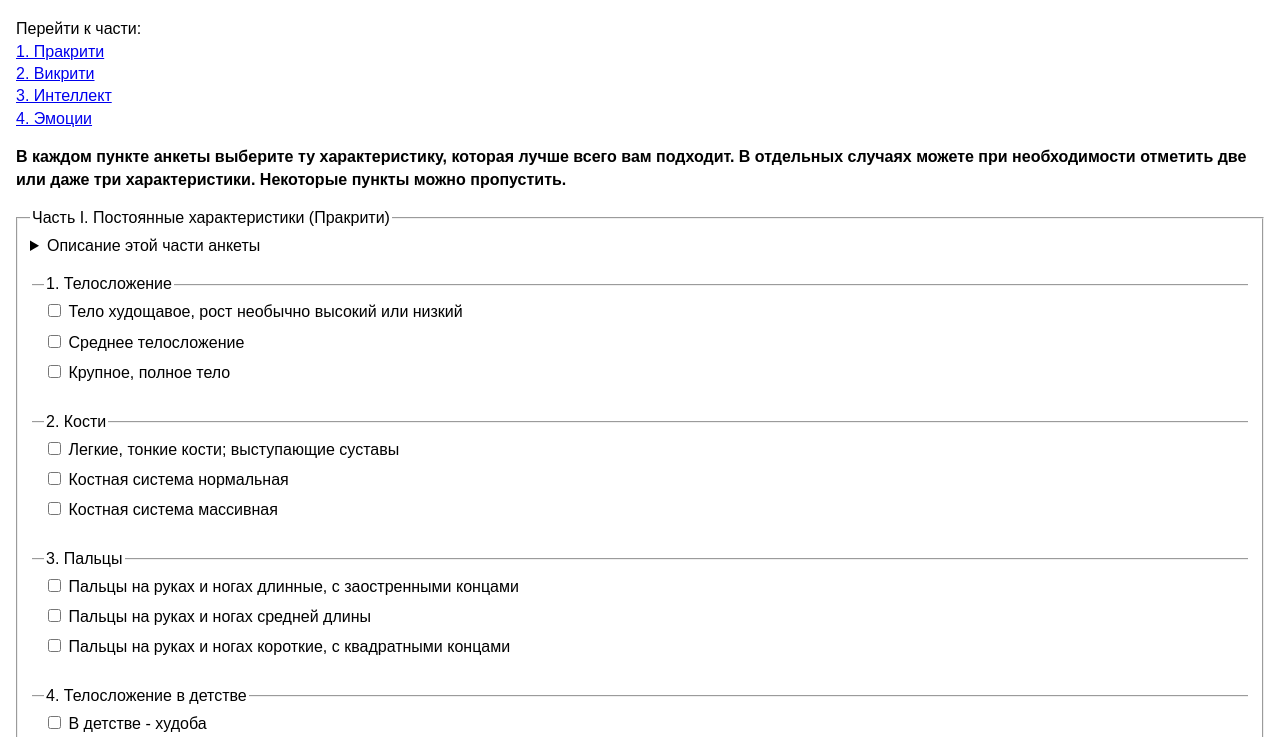
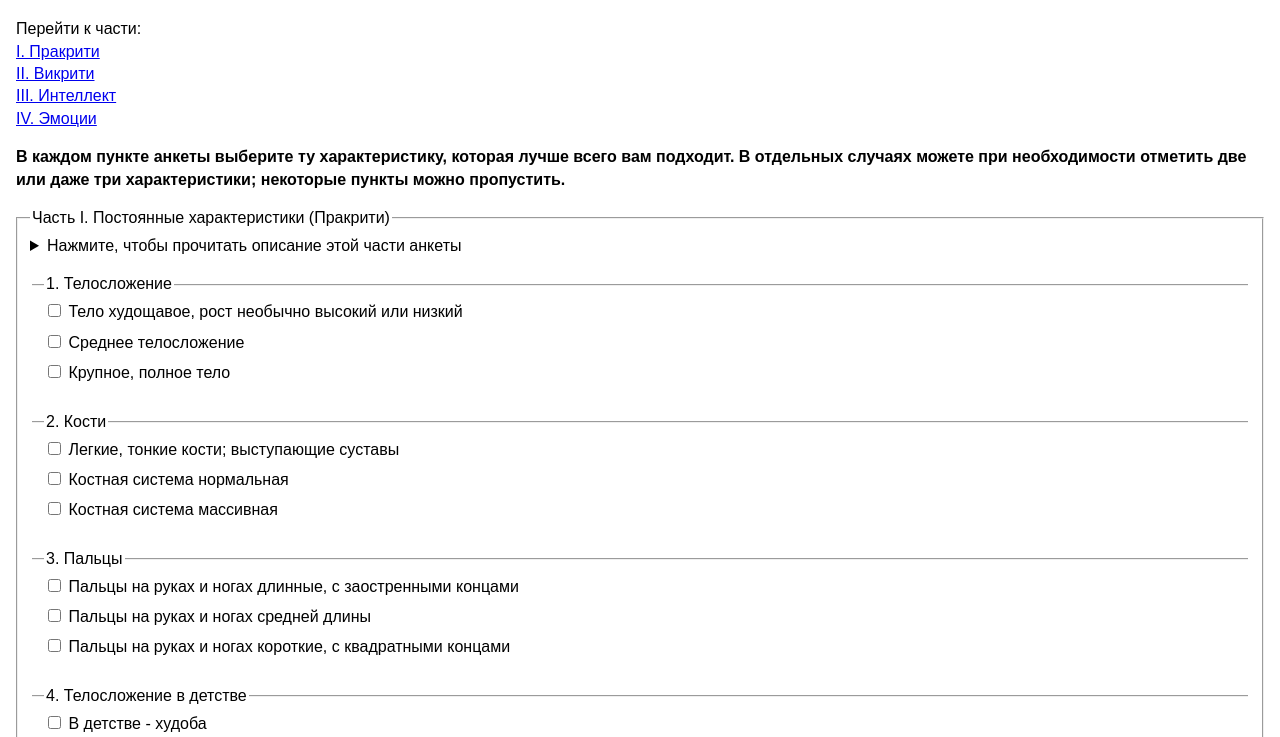
Before and after one commit to kuzmich/constitution-test, a plain HTML site: page constitution-test.html in a window 1280 px wide. Shown: the part 63-800 px from the top of the page. Drawn offline with Linux system fonts and the light colour scheme.

Commit message:
Стилистические правки

```diff
--- a/constitution-test.html
+++ b/constitution-test.html
@@ -15,27 +15,27 @@
   <nav>
     Перейти к части:
     <ul>
-      <li><a href="#prakriti">1. Пракрити</a></li>
-      <li><a href="#vikriti">2. Викрити</a></li>
-      <li><a href="#intelligence">3. Интеллект</a></li>
-      <li><a href="#emotions">4. Эмоции</a></li>
+      <li><a href="#prakriti">I. Пракрити</a></li>
+      <li><a href="#vikriti">II. Викрити</a></li>
+      <li><a href="#intelligence">III. Интеллект</a></li>
+      <li><a href="#emotions">IV. Эмоции</a></li>
     </ul>
   </nav>
   <p>
     <strong>
       В каждом пункте анкеты выберите ту характеристику, которая лучше всего вам подходит.
-      В отдельных случаях можете при необходимости отметить две или даже три характеристики.
-      Некоторые пункты можно пропустить.
+      В отдельных случаях можете при необходимости отметить две или даже три характеристики;
+      некоторые пункты можно пропустить.
     </strong>
   </p>
   <form action="" method="post">
     <fieldset id="prakriti">
       <legend>Часть I. Постоянные характеристики (Пракрити)</legend>
       <details>
-        <summary>Описание этой части анкеты</summary>
+        <summary>Нажмите, чтобы прочитать описание этой части анкеты</summary>
         <p>
           Характеристики, которые включены в эту часть анкеты, описывают ваш врожденный тип
-          метаболизма - "пракрити". Это понятие включает в себя и ваше телосложение, и то, как вы
+          метаболизма. Это понятие включает в себя и ваше телосложение, и то, как вы
           воспринимаете окружающий мир.
         </p>
         <p>
@@ -44,7 +44,7 @@
           здоровье и иммунитет.
         </p>
         <p>
-          Ответив на вопросы, вы выясните, к какому именно из десяти типов дош вы относитесь. Эта
+          Ответив на вопросы, вы выясните, к какому именно из десяти типов соотношений дош вы относитесь. Эта
           изначальная пропорция дош — основа вашего здоровья.
         </p>
       </details>
@@ -53,8 +53,7 @@
           <fieldset>
             <legend>1. Телосложение</legend>
             <ul>
-              <li><label><input type="checkbox" name="pr-q1-vata"> Тело худощавое, рост необычно высокий или
-                  низкий</label></li>
+              <li><label><input type="checkbox" name="pr-q1-vata"> Тело худощавое, рост необычно высокий или низкий</label></li>
               <li><label><input type="checkbox" name="pr-q1-pitta"> Среднее телосложение</label></li>
               <li><label><input type="checkbox" name="pr-q1-kapha"> Крупное, полное тело</label></li>
             </ul>
@@ -64,8 +63,7 @@
           <fieldset>
             <legend>2. Кости</legend>
             <ul>
-              <li><label><input type="checkbox" name="pr-q2-vata"> Легкие, тонкие кости; выступающие суставы</label>
-              </li>
+              <li><label><input type="checkbox" name="pr-q2-vata"> Легкие, тонкие кости; выступающие суставы</label></li>
               <li><label><input type="checkbox" name="pr-q2-pitta"> Костная система нормальная</label></li>
               <li><label><input type="checkbox" name="pr-q2-kapha"> Костная система массивная</label></li>
             </ul>
@@ -75,8 +73,7 @@
           <fieldset>
             <legend>3. Пальцы</legend>
             <ul>
-              <li><label><input type="checkbox" name="pr-q3-vata"> Пальцы на руках и ногах длинные, с заостренными
-                  концами</label></li>
+              <li><label><input type="checkbox" name="pr-q3-vata"> Пальцы на руках и ногах длинные, с заостренными концами</label></li>
               <li><label><input type="checkbox" name="pr-q3-pitta"> Пальцы на руках и ногах средней длины</label></li>
               <li><label><input type="checkbox" name="pr-q3-kapha"> Пальцы на руках и ногах короткие, с квадратными
                   концами</label></li>
@@ -135,8 +132,7 @@
             <legend>8. Лоб</legend>
             <ul>
               <li><label><input type="checkbox" name="pr-q8-vata"> Узкий лоб</label></li>
-              <li><label><input type="checkbox" name="pr-q8-pitta"> Лоб средней ширины, с морщинами и складками</label>
-              </li>
+              <li><label><input type="checkbox" name="pr-q8-pitta"> Лоб средней ширины, с морщинами и складками</label></li>
               <li><label><input type="checkbox" name="pr-q8-kapha"> Широкий лоб</label></li>
             </ul>
           </fieldset>
@@ -202,10 +198,9 @@
     <fieldset id="vikriti">
       <legend>Часть II. Переменные характеристики (Викрити)</legend>
       <details>
-        <summary>Описание этой части анкеты</summary>
+        <summary>Нажмите, чтобы прочитать описание этой части анкеты</summary>
         <p>
-          Характеристики, включенные в эту часть анкеты, описывают соотношение дош в вашем организме на настоящий момент
-          - Викрити.
+          Характеристики, включенные в эту часть анкеты, описывают соотношение дош в вашем организме на настоящий момент.
           Ответьте на вопросы и сопоставьте результаты со своей изначальной пропорцией дош, которую вы определили с
           помощью части I.
         </p>
@@ -251,7 +246,7 @@
                   предплечье, толщина кожи составит около 0,5 см),
                   легко трескается. Склонность к образованию мозолей</label></li>
               <li><label><input type="checkbox" name="vik-q3-pitta"> Кожа жирная; склонность к образованию прыщей и
-                  сыпи. Толщина 0,5—1 см</label></li>
+                  сыпи. Толщина 0,5-1 см</label></li>
               <li><label><input type="checkbox" name="vik-q3-kapha"> Кожа толстая (толщина 2 см и более), хорошо
                   увлажняется</label></li>
             </ul>
@@ -262,8 +257,7 @@
             <legend>4. Губы</legend>
             <ul>
               <li><label><input type="checkbox" name="vik-q4-vata"> Часто появляются трещины на губах</label></li>
-              <li><label><input type="checkbox" name="vik-q4-pitta"> Губы темно-красные, часто - герпес, волдыри на
-                  губах</label></li>
+              <li><label><input type="checkbox" name="vik-q4-pitta"> Губы темно-красные, часто - герпес, волдыри на губах</label></li>
               <li><label><input type="checkbox" name="vik-q4-kapha"> Губы полные, влажные</label></li>
             </ul>
           </fieldset>
@@ -325,7 +319,7 @@
                   запоры</label></li>
               <li><label><input type="checkbox" name="vik-q9-pitta"> Стул обильный, более двух раз в день; возможны
                   поносы</label></li>
-              <li><label><input type="checkbox" name="vik-q9-kapha"> Стул обильный, один раз вдень; возможны слизистые
+              <li><label><input type="checkbox" name="vik-q9-kapha"> Стул обильный, один раз в день; возможны слизистые
                   выделения, зуд</label></li>
             </ul>
           </fieldset>
@@ -387,8 +381,7 @@
             <legend>14. Десны</legend>
             <ul>
               <li><label><input type="checkbox" name="vik-q14-vata"> Слабые десны</label></li>
-              <li><label><input type="checkbox" name="vik-q14-pitta"> Склонность к воспалению и кровоточивости
-                  десен</label></li>
+              <li><label><input type="checkbox" name="vik-q14-pitta"> Склонность к воспалению и кровоточивости десен</label></li>
               <li><label><input type="checkbox" name="vik-q14-kapha"> Десны крепкие</label></li>
             </ul>
           </fieldset>
@@ -398,9 +391,9 @@
     </fieldset>
 
     <fieldset id="intelligence">
-      <legend>Часть 3. Интеллект</legend>
+      <legend>Часть III. Интеллект</legend>
       <details>
-        <summary>Описание этой части анкеты</summary>
+        <summary>Нажмите, чтобы прочитать описание этой части анкеты</summary>
         <p>В интеллектуальном плане каждому типу метаболизма присущи свои сильные и слабые стороны. Люди Вата-типа
           мыслят творчески, но слишком часто меняют убеждения. У представителей Питта-типа хорошая память и
           организаторские способности, но в своем стремлении к цели они нередко принимают поспешные решения и склонны
@@ -469,8 +462,7 @@
             <ul>
               <li><label><input type="checkbox" name="int-q5-vata"> Творческое мышление</label></li>
               <li><label><input type="checkbox" name="int-q5-pitta"> Организованное мышление</label></li>
-              <li><label><input type="checkbox" name="int-q5-kapha"> Предпочитаете следовать чужим идеям и
-                  планам</label></li>
+              <li><label><input type="checkbox" name="int-q5-kapha"> Предпочитаете следовать чужим идеям и планам</label></li>
             </ul>
           </fieldset>
         </li>
@@ -491,8 +483,7 @@
           <fieldset>
             <legend>7. Дружба</legend>
             <ul>
-              <li><label><input type="checkbox" name="int-q7-vata"> У вас много знакомых, но мало близких друзей</label>
-              </li>
+              <li><label><input type="checkbox" name="int-q7-vata"> У вас много знакомых, но мало близких друзей</label></li>
               <li><label><input type="checkbox" name="int-q7-pitta"> Вы очень переборчивы (требовательны, разборчивы,
                   привередливы), нелегко можете и установить теплые дружеские отношения, и завести врага</label></li>
               <li><label><input type="checkbox" name="int-q7-kapha"> У вас много друзей, и вы храните им
@@ -520,7 +511,7 @@
     <fieldset id="emotions">
       <legend>Часть IV. Эмоции</legend>
       <details>
-        <summary>Описание этой части анкеты</summary>
+        <summary>Нажмите, чтобы прочитать описание этой части анкеты</summary>
         <p>
           В эмоциональных характеристиках каждого типа имеются как положительные, так и отрицательные черты. Люди
           Вата-типа легко поддаются тревоге и страху, но зато они незлопамятны и не могут долго лелеять обиды. Люди
@@ -631,8 +622,10 @@
             <legend>10. </legend>
             <ul>
               <li><label><input type="checkbox" name="em-q10-vata"> Ваши настроения, чувства и эмоции легко меняются</label></li>
-              <li><label><input type="checkbox" name="em-q10-pitta"> Вы агрессивны в своих убеждениях и чувствах, высказываете свое мнение даже тогда, когда вас об этом не просят</label></li>
-              <li><label><input type="checkbox" name="em-q10-kapha"> В трудных ситуациях вы стараетесь не высказывать свое мнение</label></li>
+              <li><label><input type="checkbox" name="em-q10-pitta"> Вы агрессивны в своих убеждениях и чувствах, высказываете свое
+                  мнение даже тогда, когда вас об этом не просят</label></li>
+              <li><label><input type="checkbox" name="em-q10-kapha"> В трудных ситуациях вы стараетесь не высказывать свое
+                  мнение</label></li>
             </ul>
           </fieldset>
         </li>
@@ -640,9 +633,12 @@
           <fieldset>
             <legend>11. </legend>
             <ul>
-              <li><label><input type="checkbox" name="em-q11-vata"> Вам часто снятся полеты; сновидения беспокойны; бывают кошмары</label></li>
-              <li><label><input type="checkbox" name="em-q11-pitta"> Вам снятся цветные, яркие, активные, страстные сны, иногда - с конфликтными ситуациями</label></li>
-              <li><label><input type="checkbox" name="em-q11-kapha"> Сновидения романтические, короткие; вам часто снится вода</label></li>
+              <li><label><input type="checkbox" name="em-q11-vata"> Вам часто снятся полеты; сновидения беспокойны; бывают
+                  кошмары</label></li>
+              <li><label><input type="checkbox" name="em-q11-pitta"> Вам снятся цветные, яркие, активные, страстные сны, иногда - с
+                  конфликтными ситуациями</label></li>
+              <li><label><input type="checkbox" name="em-q11-kapha"> Сновидения романтические, короткие; вам часто снится вода</label>
+              </li>
             </ul>
           </fieldset>
         </li>
```
